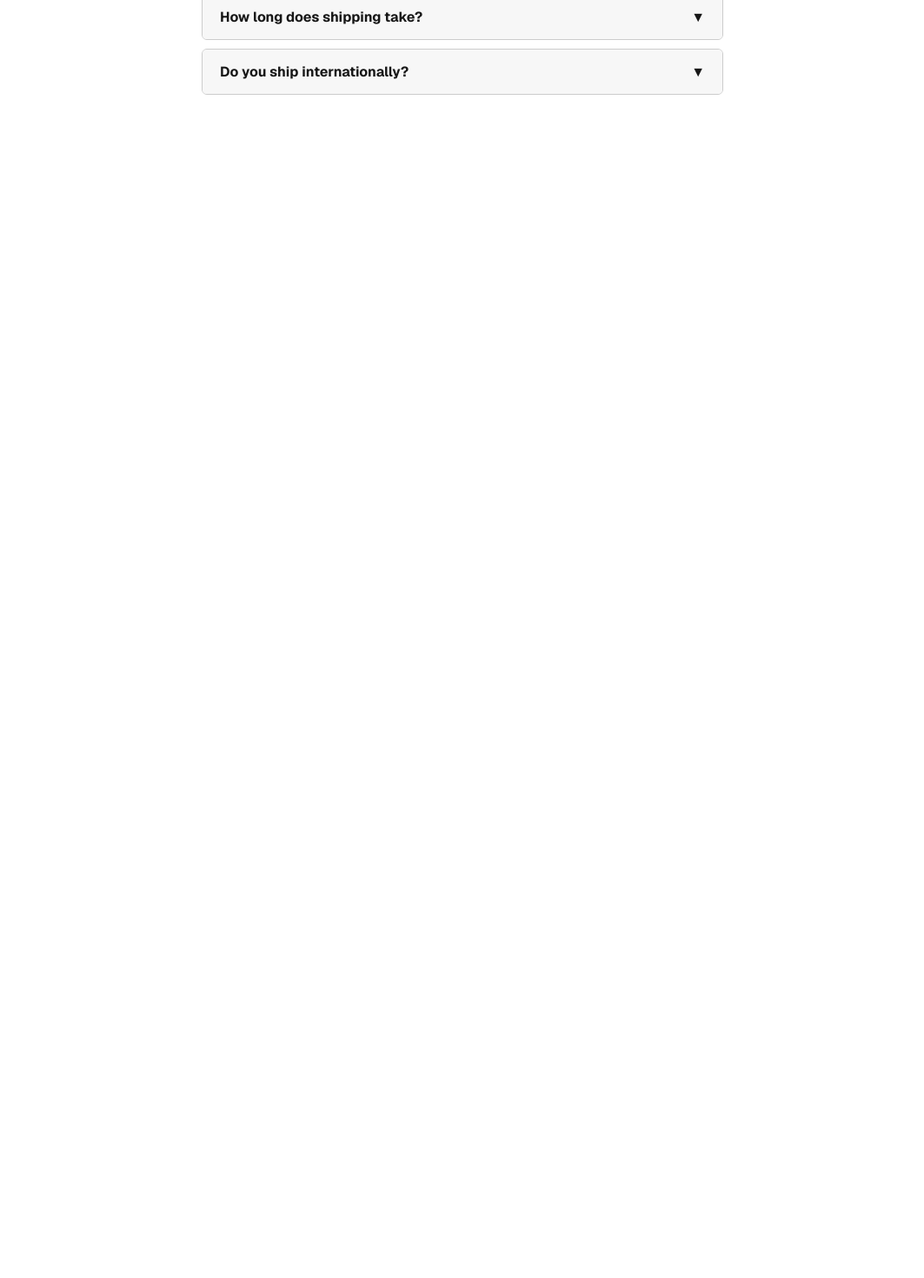
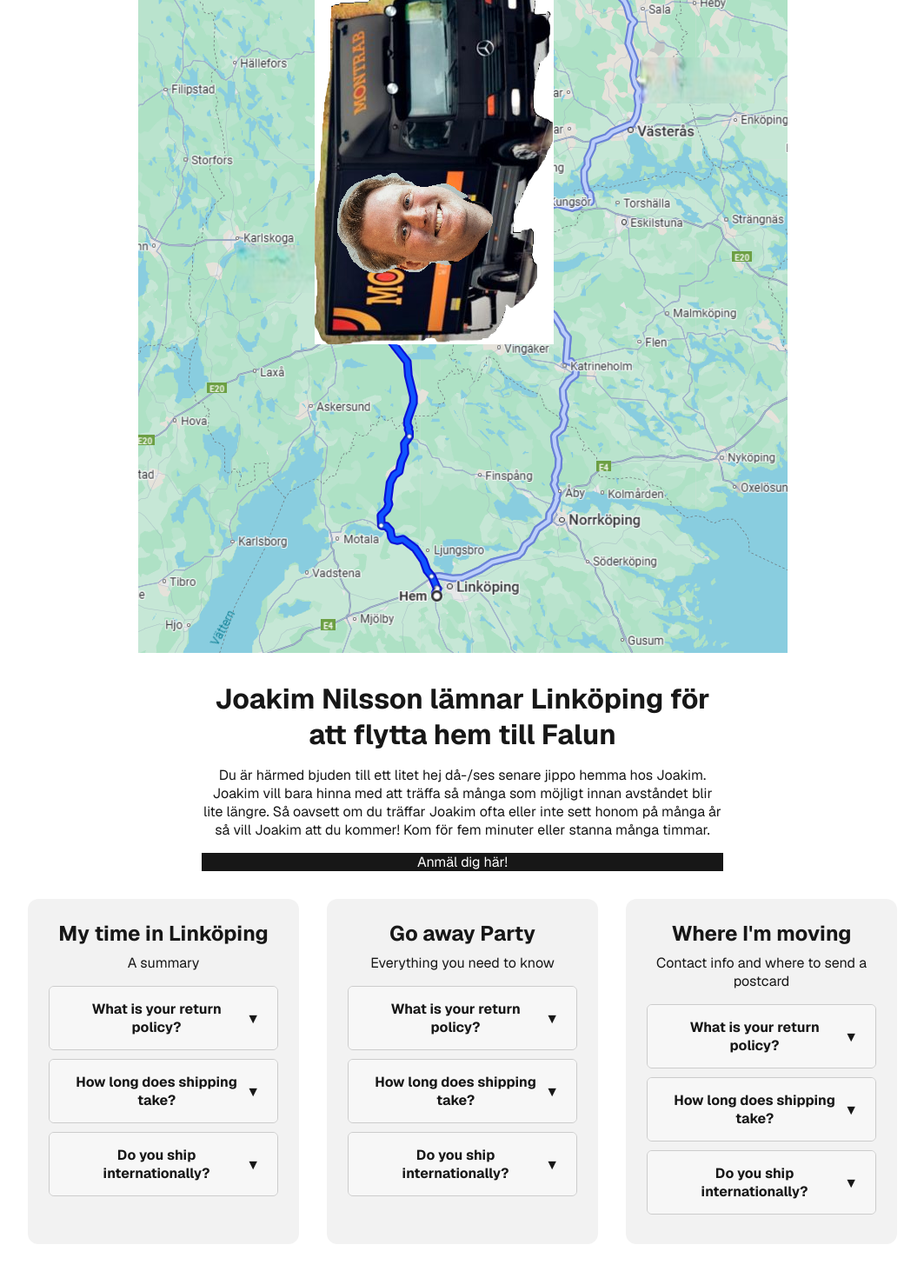
Before and after one commit to Jojoje/lamnaLinkoping, a Next.js app: page / in a window 1280 px wide. Shown: the part 520-1990 px from the top of the page at 87% size, without its empty margins (108-1171 px from the left). Before the commit the page ends 803 px from the top, so only its background shows below. Built offline with nearby package versions, Linux system fonts and the light colour scheme.

Commit message:
feat: 3 columns

```diff
--- a/app/page.module.css
+++ b/app/page.module.css
@@ -25,40 +25,48 @@
     --button-primary-hover: #ccc;
     --button-secondary-hover: #1a1a1a;
   }
+
+  .logo {
+    filter: invert();
+  }
 }
 
 .main {
   display: flex;
   flex-direction: column;
+  align-items: center;
   gap: 32px;
   grid-row-start: 2;
+  width: 100%;
+  max-width: 1000px;
 }
 
-.main ol {
-  font-family: var(--font-geist-mono);
-  padding-left: 0;
-  margin: 0;
-  font-size: 14px;
-  line-height: 24px;
-  letter-spacing: -0.01em;
-  list-style-position: inside;
+/* Top Section */
+.introSection {
+  display: flex;
+  flex-direction: column;
+  align-items: center;
+  text-align: center;
+  gap: 32px;
 }
 
-.main li:not(:last-of-type) {
-  margin-bottom: 8px;
+.logo {
+  max-width: 100%;
+  height: auto;
 }
 
-.main code {
-  font-family: inherit;
-  background: var(--gray-alpha-100);
-  padding: 2px 4px;
-  border-radius: 4px;
-  font-weight: 600;
+.textContent {
+  max-width: 600px;
+  display: flex;
+  flex-direction: column;
+  gap: 16px;
 }
 
+/* Call-to-action */
 .ctas {
   display: flex;
   gap: 16px;
+  justify-content: center;
 }
 
 .ctas a {
@@ -66,12 +74,8 @@
   border-radius: 128px;
   height: 48px;
   padding: 0 20px;
-  border: none;
   border: 1px solid transparent;
-  transition:
-    background 0.2s,
-    color 0.2s,
-    border-color 0.2s;
+  transition: background 0.2s, color 0.2s, border-color 0.2s;
   cursor: pointer;
   display: flex;
   align-items: center;
@@ -79,6 +83,7 @@
   font-size: 16px;
   line-height: 20px;
   font-weight: 500;
+  text-decoration: none;
 }
 
 a.primary {
@@ -92,6 +97,30 @@ a.secondary {
   min-width: 158px;
 }
 
+/* 3-Column Section */
+.columnsSection {
+  display: grid;
+  grid-template-columns: repeat(3, 1fr);
+  gap: 32px;
+  width: 100%;
+}
+
+.column {
+  background-color: var(--gray-alpha-100);
+  padding: 24px;
+  border-radius: 12px;
+  text-align: center;
+}
+
+.column h2 {
+  margin-bottom: 8px;
+}
+
+.column p {
+  margin-bottom: 16px;
+}
+
+/* Footer (kept if needed later) */
 .footer {
   grid-row-start: 3;
   display: flex;
@@ -108,16 +137,14 @@ a.secondary {
   flex-shrink: 0;
 }
 
-/* Enable hover only on non-touch devices */
+/* Hover states for non-touch devices */
 @media (hover: hover) and (pointer: fine) {
   a.primary:hover {
     background: var(--button-primary-hover);
-    border-color: transparent;
   }
 
   a.secondary:hover {
     background: var(--button-secondary-hover);
-    border-color: transparent;
   }
 
   .footer a:hover {
@@ -126,18 +153,17 @@ a.secondary {
   }
 }
 
+/* Mobile responsiveness */
+@media (max-width: 900px) {
+  .columnsSection {
+    grid-template-columns: 1fr;
+  }
+}
+
 @media (max-width: 600px) {
   .page {
     padding: 32px;
     padding-bottom: 80px;
-  }
-
-  .main {
-    align-items: center;
-  }
-
-  .main ol {
-    text-align: center;
   }
 
   .ctas {
@@ -160,9 +186,3 @@ a.secondary {
     justify-content: center;
   }
 }
-
-@media (prefers-color-scheme: dark) {
-  .logo {
-    filter: invert();
-  }
-}
--- a/app/page.tsx
+++ b/app/page.tsx
@@ -9,29 +9,23 @@ export default function Home() {
   return (
     <div className={styles.page}>
       <main className={styles.main}>
+        <div className={styles.introSection}>
           <Image
             className={styles.logo}
-          src="/next.svg"
-          alt="Next.js logo"
-          width={180}
-          height={38}
+            src="/moving_map.png"
+            alt="Joakim on a moving van"
+            width={747}
+            height={1107}
             priority
           />
-        <div>
-          <h1>
-            Joakim Nilsson lämnar Linköping för att flytta hem till Falun
-          </h1>
+          <div className={styles.textContent}>
+            <h1>Joakim Nilsson lämnar Linköping för att flytta hem till Falun</h1>
             <p>
               Du är härmed bjuden till ett litet hej då-/ses senare jippo hemma hos Joakim.
               Joakim vill bara hinna med att träffa så många som möjligt innan avståndet blir lite längre.
               Så oavsett om du träffar Joakim ofta eller inte sett honom på många år så vill Joakim att du kommer!
               Kom för fem minuter eller stanna många timmar.
             </p>
-        </div>
-
-
-
-        <div className={styles.ctas}>
             <a
               className={styles.primary}
               href="https://vercel.com/new?utm_source=create-next-app&utm_medium=appdir-template&utm_campaign=create-next-app"
@@ -40,12 +34,27 @@ export default function Home() {
             >
               Anmäl dig här!
             </a>
-
+          </div>
         </div>
 
-        <FaqAccordion/>
+        <div className={styles.columnsSection}>
+          <div className={styles.column}>
+            <h2>My time in Linköping</h2>
+            <p>A summary</p>
+            <FaqAccordion />
+          </div>
+          <div className={styles.column}>
+            <h2>Go away Party</h2>
+            <p>Everything you need to know</p>
+            <FaqAccordion />
+          </div>
+          <div className={styles.column}>
+            <h2>Where I'm moving</h2>
+            <p>Contact info and where to send a postcard</p>
+            <FaqAccordion />
+          </div>
+        </div>
       </main>
-
     </div>
   );
 }
```
Also changed, not shown: public/moving_map.png (added). Lines whose indentation alone changed are shown as unchanged.
